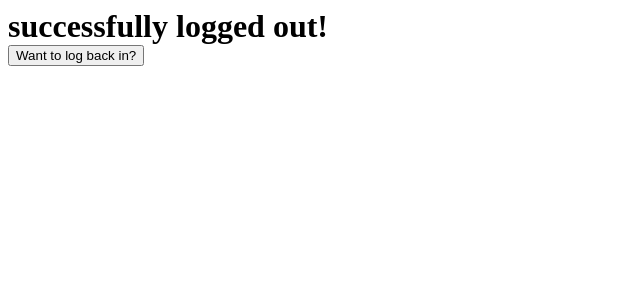
After one commit to jdeebs/recipe-app, a Django app: template src/templates/auth/success.html in a window 1280 px wide. The commit adds this page. Shown: the top 300 px of the page, without its empty margins (0-640 px from the left). Run offline with Django 4.2, Linux system fonts and the light colour scheme; the template is opened without the code that fills it, so the values that code supplies are empty.

Commit message:
Add logout success view

```diff
--- a/src/recipe_project/views.py
+++ b/src/recipe_project/views.py
@@ -46,4 +46,4 @@ def logout_view(request):
     # Logout user using Django function
     logout(request)
     # Return to login form
-    return redirect('login')
+    return render(request, 'auth/success.html')
--- a/src/recipes/static/recipes/css/styles.css
+++ b/src/recipes/static/recipes/css/styles.css
@@ -77,6 +77,13 @@ a {
   text-decoration: none;
   padding: 16px 24px;
   border: 2px solid black;
+}
+
+.logout-btn {
+  color: white;
+  background-color: black;
+  border: 2px solid black;
+  padding: 0 var(--spacing-sm) 0 var(--spacing-sm);
 }
 
 #recipe-list a {
--- a/src/recipes/templates/recipes/recipe_detail.html
+++ b/src/recipes/templates/recipes/recipe_detail.html
@@ -24,6 +24,7 @@
         <p class="subheader">We've only begun pre-heating!</p>
     </div>
 
+    <a href="{%url 'logout' %}" class="logout-btn"> Logout </a>
     <section id="recipe-detail">
         <div class="detail-item">
             <h2>{{object.name}}</h2>
--- a/src/recipes/templates/recipes/recipe_list.html
+++ b/src/recipes/templates/recipes/recipe_list.html
@@ -18,7 +18,9 @@
 
 <body>
     <div class="site-header">
-        <a href="{% url 'recipes:home' %}"><h1 class="header"><strong>JDEEBS'</strong> RECIPES</h1></a>
+        <a href="{% url 'recipes:home' %}">
+            <h1 class="header"><strong>JDEEBS'</strong> RECIPES</h1>
+        </a>
         <p class="subheader">We've only begun pre-heating!</p>
     </div>
 
@@ -26,6 +28,7 @@
     Access records from model (object_list) one at a time using for loop
     {% endcomment %}
 
+    <a href="{%url 'logout' %}" class="logout-btn"> Logout </a>
     <section id="recipe-list">
         <div class="table-wrapper">
             <table>
--- /dev/null
+++ b/src/templates/auth/success.html
@@ -0,0 +1,31 @@
+{% load static %}
+
+<!DOCTYPE html>
+<html lang="en">
+
+<!-- HOME PAGE FOR RECIPE APP -->
+
+<head>
+    <meta charset="UTF-8">
+    <meta name="viewport" content="width=device-width, initial-scale=1.0">
+    <link rel="stylesheet" type="text/css" href="{% static 'recipes/css/styles.css' %}">
+    <title>Logged Out</title>
+</head>
+
+<body>
+    <div class="model">
+        <span class="text">
+
+            <body>
+                <h1> successfully logged out! </h1>
+                <a style="background: ghostwhite;" href="{% url 'login' %}"><button> Want to log back in? </button></a>
+            </body>
+        </span>
+    </div>
+    <div class="footer">
+        <a
+            href="https://www.freepik.com/free-photo/wooden-board-empty-table-top-blurred-background_1387629.htm#fromView=search&page=1&position=0&uuid=464a83f7-e6c6-4fc6-862c-c2a1e41bf8fb"></a>
+    </div>
+</body>
+
+</html>
```
